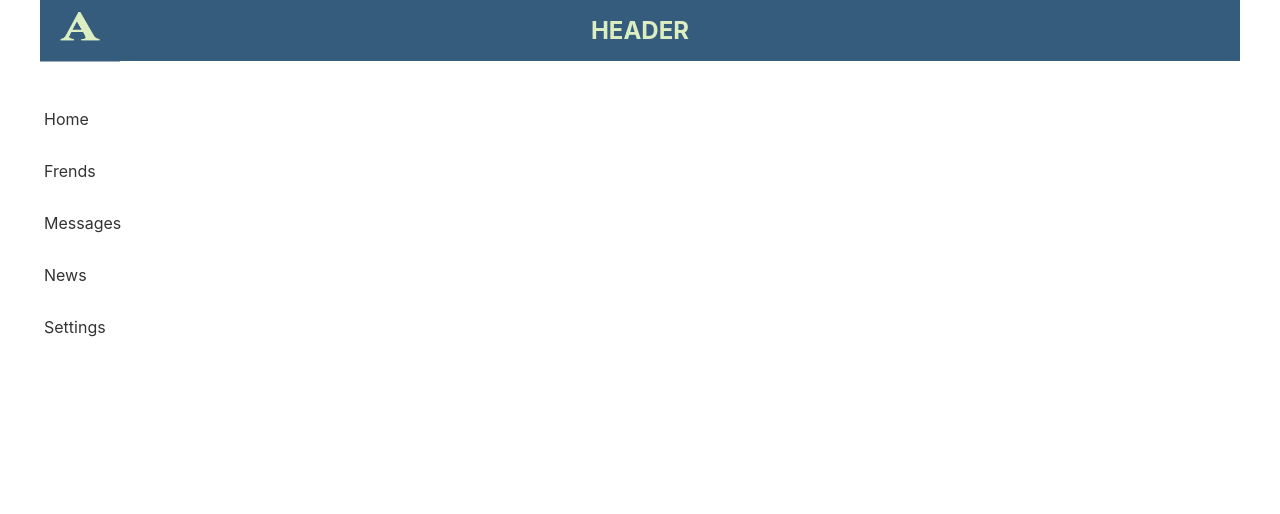
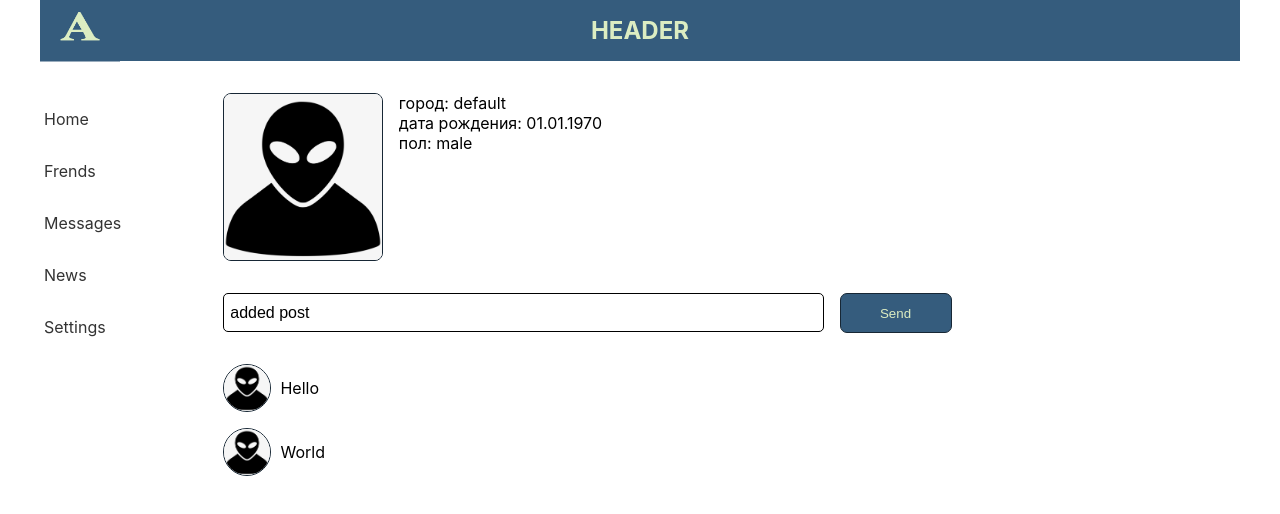
Before and after one commit to Aleksandr4549/social-network, a React (Create React App) app: page / in a window 1280 px wide. Shown: the top 514 px of the page. Built offline with nearby package versions, Linux system fonts and the light colour scheme.

Commit message:
added component Button, settings router

```diff
--- a/src/App.js
+++ b/src/App.js
@@ -1,7 +1,9 @@
 import React from 'react';
+import { Route } from 'react-router-dom';
 
 import Header from './components/Header/Header';
 import Navbar from './components/Navbar/Navbar';
+import Profile from './components/Profile/Profile';
 import style from './App.module.scss';
 
 function App() {
@@ -9,6 +11,7 @@ function App() {
         <div className={style.app}>
             <Header />
             <Navbar />
+            <Route exact path={'/'} component={() => <Profile />} />
         </div>
     );
 }
--- a/src/components/Avatar/Avatar.jsx
+++ b/src/components/Avatar/Avatar.jsx
@@ -1,7 +1,7 @@
 import React from 'react';
 import PropTypes from 'prop-types';
 
-import avatar_template from '../../accets/img/avatar_template.png';
+import avatar_template from '../../assets/images/avatar_template.png';
 import style from './Avatar.module.scss';
 
 const Avatar = ({ avatarSize }) => {
--- /dev/null
+++ b/src/components/Buttons/Send/Send.jsx
@@ -0,0 +1,14 @@
+import React from 'react';
+import PropTypes from 'prop-types';
+
+import style from './Send.module.scss';
+
+const Send = ({ onClickHandler }) => {
+    return <button className={style.send__btn} onClick={onClickHandler}>Send</button>
+};
+
+Send.propTypes = {
+    onClickHandler: PropTypes.func.isRequired
+}
+
+export default Send;
--- /dev/null
+++ b/src/components/Buttons/Send/Send.module.scss
@@ -0,0 +1,12 @@
+.send__btn {
+    margin-bottom: .4rem;
+    padding: .2rem .4rem;
+    width: 7rem;
+    height: 2.5rem;
+    background-color: #355C7D;
+    color: #dcedc2;
+    border: 1px solid darken(#355C7D, 20%);
+    border-radius: 7px;
+    outline: none;
+    cursor: pointer;
+}
--- a/src/components/Profile/Posts/InputPost/InputPost.jsx
+++ b/src/components/Profile/Posts/InputPost/InputPost.jsx
@@ -1,14 +1,13 @@
 import React from 'react';
 import PropTypes from 'prop-types';
 
-import SendButton from '../../Buttons/Send';
+import SendButton from '../../../Buttons/Send/Send';
 import style from './InputPost.module.scss';
 
 const InputPost = ({ value = 'new post', onChangeHandler, addPostHandler }) => {
     return (
         <div className={style.inputPost__container}>
             <input
-                ref={r}
                 type="text"
                 value={value}
                 onChange={onChangeHandler}
--- a/src/components/Profile/Posts/Post/Post.jsx
+++ b/src/components/Profile/Posts/Post/Post.jsx
@@ -1,7 +1,7 @@
 import React from 'react';
 import PropTypes from 'prop-types';
 
-import Avatar from '../../Avatar/Avatar';
+import Avatar from '../../../Avatar/Avatar';
 import style from './Post.module.scss';
 
 const Post = ({ text = 'text post' }) => {
--- a/src/components/Profile/Profile.jsx
+++ b/src/components/Profile/Profile.jsx
@@ -1,14 +1,18 @@
 import React from 'react';
 
 import ProfileInfo from './ProfileInfo/ProfileInfo';
+import Posts from './Posts/Posts';
+import Avatar from '../Avatar/Avatar';
 import style from './Profile.module.scss';
 
 const Profile = () => {
     return (
         <div className={style.profile__container}>
             <div className={style.page__info}>
+                <Avatar avatarSize='large' />
                 <ProfileInfo />
             </div>
+            <Posts />
         </div>
     );
 };
--- a/src/components/Profile/ProfileInfo/ProfileInfo.jsx
+++ b/src/components/Profile/ProfileInfo/ProfileInfo.jsx
@@ -11,7 +11,7 @@ const ProfileInfo = ({city = 'default', date = '01.01.1970', gender = 'male'}) =
   );
 };
 
-Info.propTypes = {
+ProfileInfo.propTypes = {
     city: PropTypes.string,
     date: PropTypes.string,
     gender: PropTypes.string,
```
